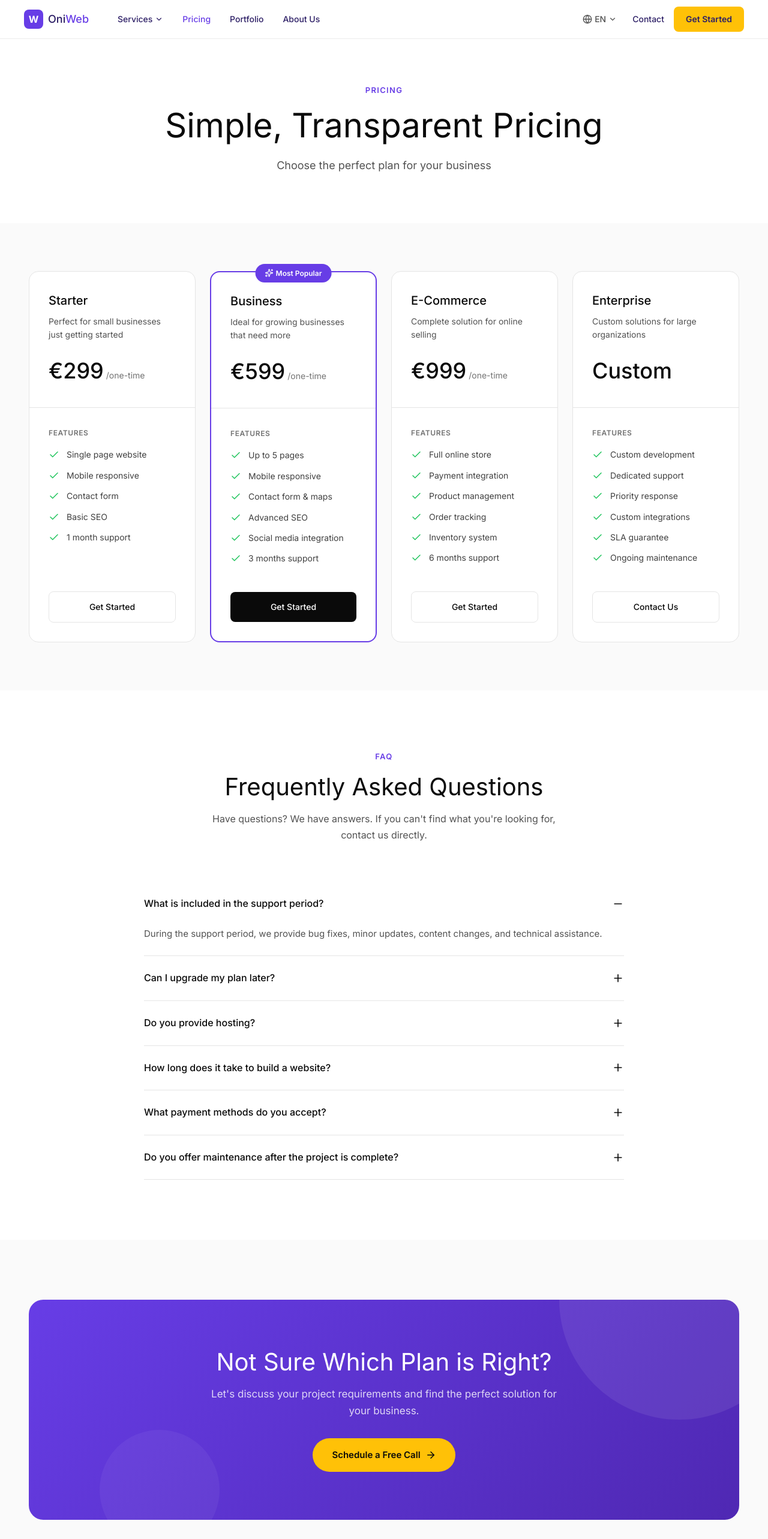
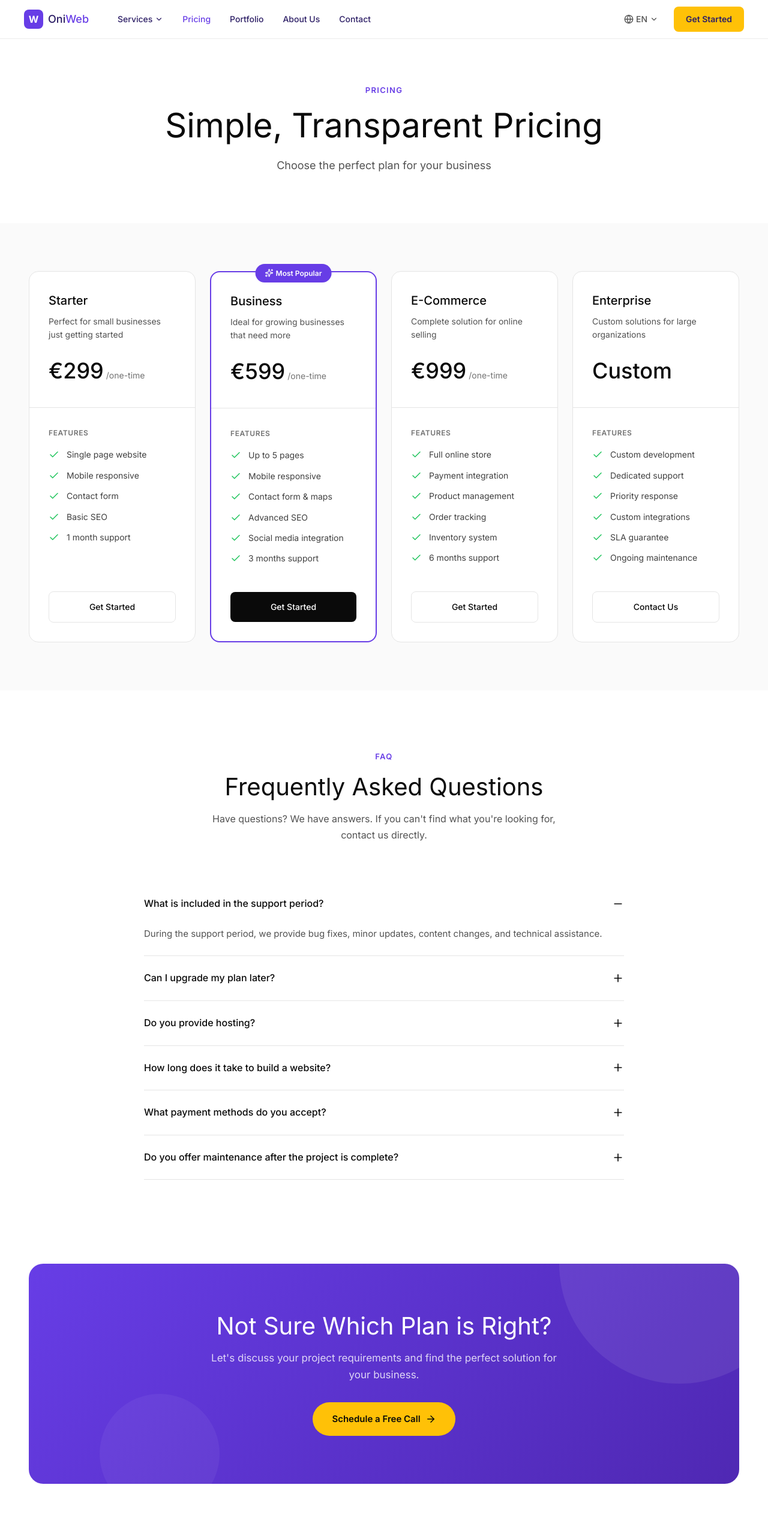
Before and after one commit to ardijancuri/Web-Platform-app, a Next.js app: page /en/pricing in a window 1280 px wide. Shown: the top 2566 px of the page at 60% size. Built offline with nearby package versions, Linux system fonts and the light colour scheme.

Commit message:
pricing, navigation updates

```diff
--- a/src/app/[locale]/pricing/page.tsx
+++ b/src/app/[locale]/pricing/page.tsx
@@ -373,7 +373,7 @@ export default function PricingPage() {
       </section>
 
       {/* CTA */}
-      <section style={{ background: '#FAFAFA', padding: '100px 0' }}>
+      <section style={{ background: '#FFFFFF', paddingTop: '40px', paddingBottom: '100px' }}>
         <div className="container">
           <div
             className="relative overflow-hidden"
--- a/src/components/layout/Header.tsx
+++ b/src/components/layout/Header.tsx
@@ -59,6 +59,7 @@ const Header = () => {
     { href: '/pricing', label: t('pricing') },
     { href: '/portfolio', label: t('portfolio') },
     { href: '/about', label: t('about') },
+    { href: '/contact', label: t('contact') },
   ];
 
   const isActive = (href: string) => {
@@ -229,13 +230,6 @@ const Header = () => {
           <LanguageSwitcher />
           <Link
             href="/contact"
-            className="font-medium transition-colors hover:text-purple-600"
-            style={{ fontSize: '14px', color: '#2D1F66' }}
-          >
-            {t('contact')}
-          </Link>
-          <Link
-            href="/contact"
             className="btn btn-md"
             style={{
               background: '#FFC107',
@@ -338,14 +332,6 @@ const Header = () => {
                     {link.label}
                   </Link>
                 ))}
-                <Link
-                  href="/contact"
-                  onClick={() => setIsMobileMenuOpen(false)}
-                  className="block px-3 py-2.5 rounded-lg font-medium transition-colors hover:bg-gray-50"
-                  style={{ fontSize: '14px', color: '#2D1F66' }}
-                >
-                  {t('contact')}
-                </Link>
               </div>
 
               {/* Bottom Actions */}
```
